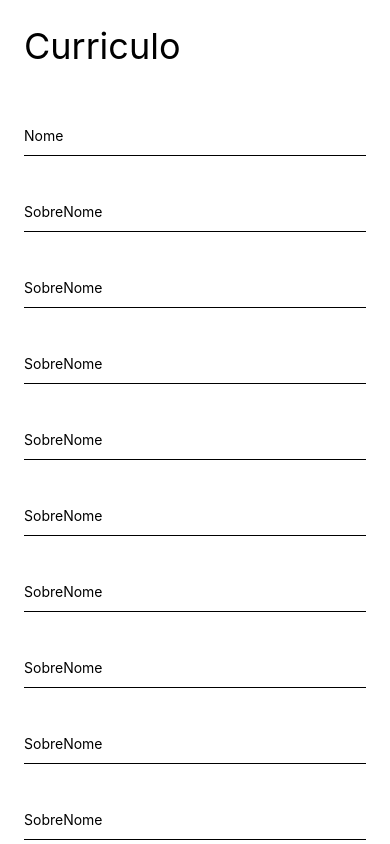
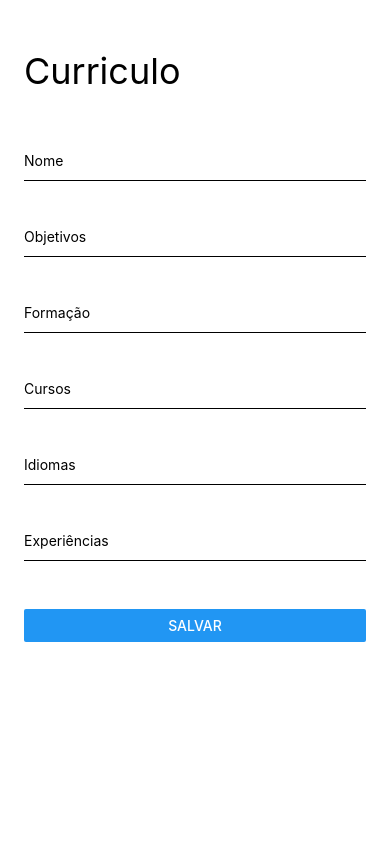
Before and after one commit to OliverJack0/Apps, a React Native app: screen / in a window 390 px wide. Built offline with nearby package versions, Linux system fonts and the light colour scheme.

Commit message:
Alteração de placeholders

```diff
--- a/App.js
+++ b/App.js
@@ -8,7 +8,6 @@ export default function App() {
       <View>
         <Key />
       </View>
-      <Text> 0la teste </Text>
     </ScrollView>
 
   );
--- a/SRC/components/KeyBord.js
+++ b/SRC/components/KeyBord.js
@@ -13,22 +13,16 @@ import {
 
 const KeyboardAvoidingComponent = () => {
   return (
-    <KeyboardAvoidingView
-      behavior={Platform.OS === 'ios' ? 'padding' : 'height'}
-      style={styles.container}>
+    <KeyboardAvoidingView style={styles.container}>
       <TouchableWithoutFeedback onPress={Keyboard.dismiss}>
         <View style={styles.inner}>
           <Text style={styles.header}>Curriculo</Text>
-          <TextInput placeholder="Nome" style={styles.textInput} />
-          <TextInput placeholder="SobreNome" style={styles.textInput} />
-          <TextInput placeholder="SobreNome" style={styles.textInput} />
-          <TextInput placeholder="SobreNome" style={styles.textInput} />
-          <TextInput placeholder="SobreNome" style={styles.textInput} />
-          <TextInput placeholder="SobreNome" style={styles.textInput} />
-          <TextInput placeholder="SobreNome" style={styles.textInput} />
-          <TextInput placeholder="SobreNome" style={styles.textInput} />
-          <TextInput placeholder="SobreNome" style={styles.textInput} />
-          <TextInput placeholder="SobreNome" style={styles.textInput} />
+          <TextInput placeholder="Nome" style={styles.textInput} keyboardType='default'/>
+          <TextInput placeholder="Objetivos" style={styles.textInput} keyboardType='default'/>
+          <TextInput placeholder="Formação" style={styles.textInput}keyboardType='default'/>
+          <TextInput placeholder="Cursos" style={styles.textInput} keyboardType='default'/>
+          <TextInput placeholder="Idiomas" style={styles.textInput} keyboardType='default'/>
+          <TextInput placeholder="Experiências" style={styles.textInput} keyboardType='default'/>
           <View style={styles.btnContainer}>
             <Button title="Salvar" onPress={() => null} />
           </View>
@@ -50,6 +44,8 @@ const styles = StyleSheet.create({
   header: {
     fontSize: 36,
     marginBottom: 48,
+    marginTop: 25
+
   },
   textInput: {
     height: 40,
```
